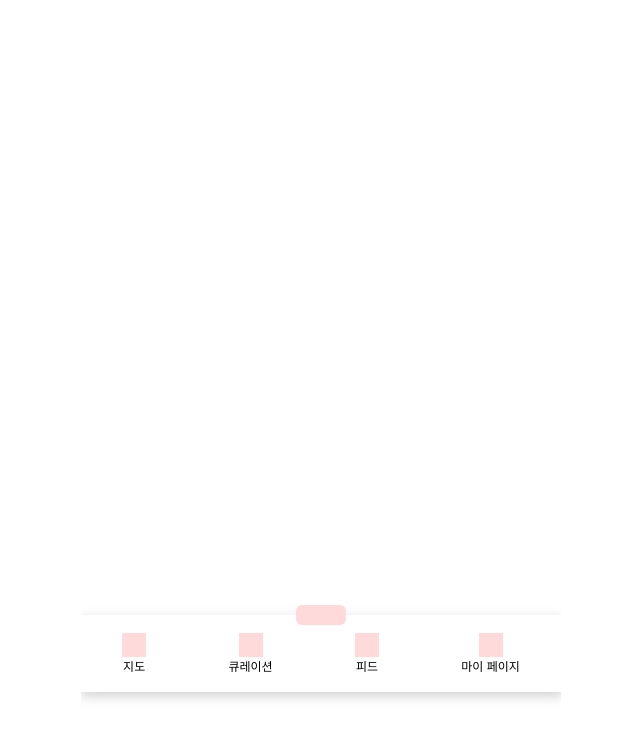
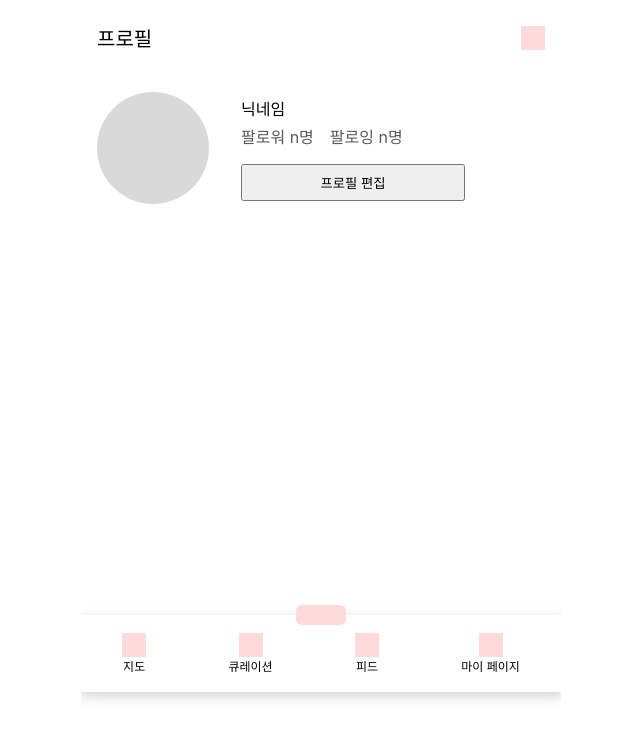
Before and after one commit to soolsul/soolsul-client, a Next.js app: page /mypage in a window 1280 px wide. Shown: the top 738 px of the page, without its empty margins (319-959 px from the left). Built offline with nearby package versions, Linux system fonts and the light colour scheme; no server answers.

Commit message:
[Feat] 헤더, 유저 정보 섹션 구현 #6

```diff
--- a/src/components/pages/common/commonStyle.tsx
+++ b/src/components/pages/common/commonStyle.tsx
@@ -1,6 +1,6 @@
 import styled from "styled-components";
 
-export const CommonWrapper = styled.div`
+export const CommonWrapper = styled.div<{ padding?: string }>`
   left: 50%;
   transform: translateX(-50%);
   max-width: 480px;
--- a/src/pages/mypage/index.tsx
+++ b/src/pages/mypage/index.tsx
@@ -1,11 +1,89 @@
 import { BottomMenu, CommonWrapper } from "@components/pages/common";
+import styled from "styled-components";
 
 function MyPage() {
   return (
-    <CommonWrapper>
+    <Wrapper>
+      <Header>
+        <h1>프로필</h1>
+        <button />
+      </Header>
+      <Profile>
+        <ImageWrapper />
+        <UserInfo>
+          <div className="nickname">
+            <p>닉네임</p>
+          </div>
+          <div className="following">
+            <p>팔로워 n명</p>
+            <p>팔로잉 n명</p>
+          </div>
+          <button>프로필 편집</button>
+        </UserInfo>
+      </Profile>
+
       <BottomMenu />
-    </CommonWrapper>
+    </Wrapper>
   );
 }
 
 export default MyPage;
+
+const Header = styled.header`
+  display: flex;
+  justify-content: space-between;
+  align-items: center;
+  padding: 10px 16px;
+  h1 {
+    font-size: 20px;
+    font-weight: 500;
+    color: #000;
+  }
+  button {
+    width: 24px;
+    height: 24px;
+    background-color: #ffdada;
+    border: none;
+  }
+`;
+
+const Wrapper = styled(CommonWrapper)`
+  background-color: #fff;
+`;
+
+const Profile = styled.div`
+  display: flex;
+  margin: 16px 16px 40px 16px;
+`;
+
+const ImageWrapper = styled.div`
+  width: 25%;
+  max-width: 150px;
+  aspect-ratio: 1/1;
+  border-radius: 50%;
+  background-color: #d9d9d9;
+  margin-right: 32px;
+`;
+
+const UserInfo = styled.section`
+  width: 50%;
+  p {
+    margin: 0;
+  }
+  .nickname {
+    color: #000;
+    margin: 4px 0;
+  }
+  .following {
+    display: flex;
+    color: #595959;
+    p + p {
+      margin-left: 16px;
+    }
+    margin-bottom: 16px;
+  }
+  button {
+    width: 100%;
+    padding: 7px 0;
+  }
+`;
```
